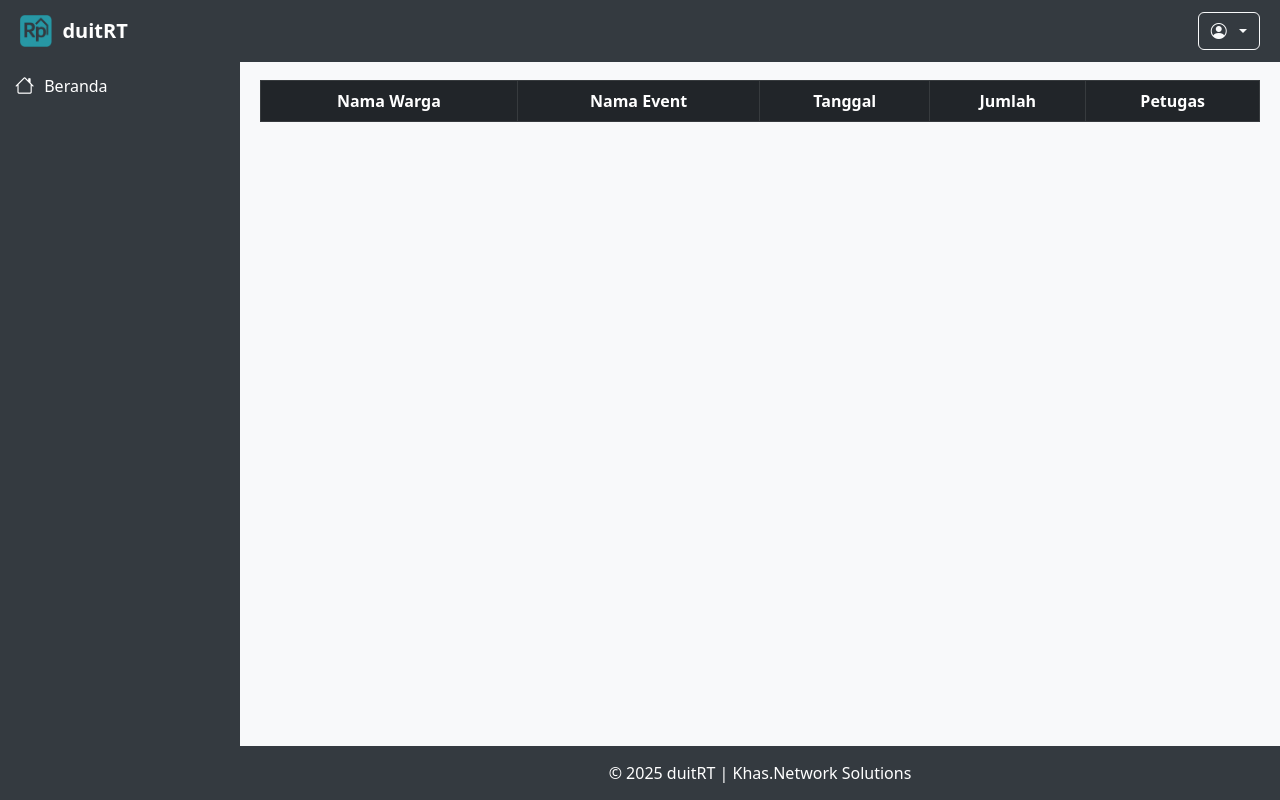
After one commit to khaskhasim/duitRT, a Flask app: page /laporan_iuran_event_per_warga in a window 1280 px wide. The commit adds this page. Run offline with Flask 3, Linux system fonts and the light colour scheme; lists and menus that the app fills with data are empty.

Commit message:
update v2

```diff
--- a/app.py
+++ b/app.py
@@ -193,6 +193,9 @@ def insert_default_users():
 def get_aktivitas_terkini(limit=10):
     zona_wib = timezone('Asia/Jakarta')
 
+    # Siapkan mapping telepon → nama
+    petugas_dict = {w.telepon: w.nama for w in Warga.query.with_entities(Warga.telepon, Warga.nama).all()}
+
     iuran_data = (
         db.session.query(
             Iuran.tanggal,
@@ -216,21 +219,20 @@ def get_aktivitas_terkini(limit=10):
         .all()
     )
 
-    # Gabungkan semua aktivitas
     semua = iuran_data + pengeluaran_data
-
-    # Ubah ke zona WIB & sortir berdasarkan waktu (terbaru di atas)
     semua.sort(key=lambda x: x.tanggal.astimezone(zona_wib), reverse=True)
 
     aktivitas = []
     for item in semua[:limit]:
         waktu = item.tanggal.astimezone(zona_wib).strftime('%d/%m/%Y %H:%M')
+        nama_petugas = petugas_dict.get(item.petugas, item.petugas or "-")
+
         if item.jenis == 'Iuran':
-            keterangan = f"💰 {item.nama} membayar iuran sebesar Rp {item.jumlah:,} oleh {item.petugas or '–'}"
+            keterangan = f"💰 {item.nama} membayar iuran sebesar Rp {item.jumlah:,} oleh {nama_petugas}"
             warna = "success"
             ikon = "bi-cash-coin"
         else:
-            keterangan = f"🧾 Pengeluaran: {item.nama} sebesar Rp {item.jumlah:,} oleh {item.petugas or '–'}"
+            keterangan = f"🧾 Pengeluaran: {item.nama} sebesar Rp {item.jumlah:,} oleh {nama_petugas}"
             warna = "danger"
             ikon = "bi-credit-card-2-front"
 
@@ -242,7 +244,6 @@ def get_aktivitas_terkini(limit=10):
         })
 
     return aktivitas
-
 
 
 @app.route('/')
@@ -292,12 +293,15 @@ def logout():
 def inject_datetime():
     return dict(datetime=datetime, date=date)
 
+
 @app.route('/dashboard')
 def dashboard():
     if 'role' not in session:
         return redirect(url_for('login'))
 
     role = session.get('role')
+    bulan_ini = datetime.now(timezone('Asia/Jakarta')).month
+    tahun_ini = datetime.now(timezone('Asia/Jakarta')).year
 
     if role == 'admin':
         total_warga = db.session.query(func.count(Warga.id)).scalar() or 0
@@ -309,9 +313,6 @@ def dashboard():
 
         total_pengeluaran = db.session.query(func.sum(Pengeluaran.jumlah)).scalar() or 0
         sisa_kas = total_iuran - total_pengeluaran
-
-        bulan_ini = datetime.now(timezone('Asia/Jakarta')).month
-        tahun_ini = datetime.now(timezone('Asia/Jakarta')).year
 
         iuran_bulan_ini = db.session.query(func.sum(Iuran.jumlah)).filter(
             extract('month', Iuran.tanggal) == bulan_ini,
@@ -365,10 +366,6 @@ def dashboard():
 
         aktivitas_terkini = get_aktivitas_terkini()
 
-        bulan_ini = datetime.now(timezone('Asia/Jakarta')).month
-        tahun_ini = datetime.now().year
-
-        # Grafik mingguan pemasukan dan pengeluaran
         from collections import defaultdict
         mingguan_iuran = defaultdict(int)
         mingguan_pengeluaran = defaultdict(int)
@@ -419,26 +416,54 @@ def dashboard():
         iuran_event_user = db.session.query(func.sum(IuranEvent.jumlah)).filter_by(warga_id=warga.id).scalar() or 0
         total_iuran_user = iuran_user + iuran_event_user
 
-        # Histori iuran per bulan
-        histori = db.session.query(
-            extract('year', Iuran.tanggal).label('tahun'),
-            extract('month', Iuran.tanggal).label('bulan'),
-            func.sum(Iuran.jumlah).label('jumlah_reguler'),
-            func.coalesce(func.sum(IuranEvent.jumlah), 0).label('jumlah_event')
-        ).outerjoin(IuranEvent, Iuran.warga_id == IuranEvent.warga_id).filter(
-            Iuran.warga_id == warga.id
-        ).group_by('tahun', 'bulan').order_by('tahun', 'bulan').all()
+        total_iuran_reguler = db.session.query(func.sum(Iuran.jumlah)).scalar() or 0
+        total_iuran_event = db.session.query(func.sum(IuranEvent.jumlah)).scalar() or 0
+        total_iuran = total_iuran_reguler + total_iuran_event
+        total_pengeluaran = db.session.query(func.sum(Pengeluaran.jumlah)).scalar() or 0
+        sisa_kas = total_iuran - total_pengeluaran
+
+        aktivitas_terkini = get_aktivitas_terkini()
+
+        from collections import defaultdict
+        mingguan_iuran = defaultdict(int)
+        mingguan_pengeluaran = defaultdict(int)
+
+        iurans = Iuran.query.filter(
+            extract('month', Iuran.tanggal) == bulan_ini,
+            extract('year', Iuran.tanggal) == tahun_ini
+        ).all()
+
+        pengeluarans = Pengeluaran.query.filter(
+            extract('month', Pengeluaran.tanggal) == bulan_ini,
+            extract('year', Pengeluaran.tanggal) == tahun_ini
+        ).all()
+
+        for i in iurans:
+            minggu = ((i.tanggal.day - 1) // 7) + 1
+            mingguan_iuran[minggu] += i.jumlah
+
+        for p in pengeluarans:
+            minggu = ((p.tanggal.day - 1) // 7) + 1
+            mingguan_pengeluaran[minggu] += p.jumlah
+
+        labels = [f"Minggu {i}" for i in range(1, 6)]
+        data_iuran = [mingguan_iuran[i] for i in range(1, 6)]
+        data_pengeluaran = [mingguan_pengeluaran[i] for i in range(1, 6)]
 
         return render_template('dashboard_user.html',
             nama=warga.nama,
-            total_iuran_user=total_iuran_user,
-            histori=histori
+            total_iuran=total_iuran,
+            total_pengeluaran=total_pengeluaran,
+            sisa_kas=sisa_kas,
+            aktivitas_terkini=aktivitas_terkini,
+            labels=labels,
+            data_iuran=data_iuran,
+            data_pengeluaran=data_pengeluaran
         )
 
     else:
         flash("Peran tidak dikenali", "danger")
         return redirect(url_for('logout'))
-
 
 
 @app.route('/input_iuran_petugas', methods=['GET', 'POST'])
@@ -522,13 +547,15 @@ def input_iuran_petugas():
     return render_template('input_iuran_petugas.html')
 
 
-
 @app.route('/daftar_iuran')
 def daftar_iuran():
-
-
     iurans = Iuran.query.order_by(Iuran.tanggal.desc()).all()
-    return render_template('daftar_iuran.html', iurans=iurans)
+
+    # Buat mapping nomor telepon => nama
+    telepon_to_nama = {w.telepon: w.nama for w in Warga.query.all()}
+
+    return render_template('daftar_iuran.html', iurans=iurans, telepon_to_nama=telepon_to_nama)
+
 
 @app.route('/iuran/edit/<int:id>', methods=['GET', 'POST'])
 def edit_iuran(id):
@@ -681,22 +708,25 @@ def laporan_input_petugas():
     bulan = request.args.get('bulan', default=date.today().month, type=int)
     tahun = request.args.get('tahun', default=date.today().year, type=int)
 
-    # Ambil semua iuran bulan dan tahun tertentu
+    # Awal dan akhir bulan
     awal_bulan = date(tahun, bulan, 1)
     akhir_bulan = date(tahun, bulan, calendar.monthrange(tahun, bulan)[1])
 
+    # Ambil iuran dalam rentang waktu tersebut
     iurans = Iuran.query.filter(Iuran.tanggal.between(awal_bulan, akhir_bulan)).all()
 
-    # Mapping petugas → minggu → total
+    # Ambil semua warga sebagai referensi nomor → nama
+    warga_map = {w.telepon: w.nama for w in Warga.query.all()}
+
     from collections import defaultdict
-    data = defaultdict(lambda: defaultdict(int))
+    data = defaultdict(lambda: defaultdict(int))  # {petugas_nama: {minggu_ke: total}}
 
     for iuran in iurans:
-        # ❗ Gunakan petugas dari field Iuran.petugas, bukan warga.username
-        petugas = iuran.petugas or "Tidak Diketahui"
+        telepon_petugas = iuran.petugas or 'Tidak Diketahui'
+        nama_petugas = warga_map.get(telepon_petugas, telepon_petugas)
 
         minggu_ke = ((iuran.tanggal.day - 1) // 7) + 1
-        data[petugas][minggu_ke] += iuran.jumlah
+        data[nama_petugas][minggu_ke] += iuran.jumlah
 
     minggu_labels = [f"Minggu {i}" for i in range(1, 6)]
 
@@ -707,6 +737,7 @@ def laporan_input_petugas():
         tahun=tahun,
         datetime=datetime
     )
+
 
 
 @app.route('/admin')
@@ -765,42 +796,46 @@ def dashboard_admin():
 
 @app.route('/data_warga', methods=['GET', 'POST'])
 def data_warga():
+    if 'username' not in session or session.get('role') != 'admin':
+        flash("Akses ditolak", "danger")
+        return redirect(url_for('login'))
+
     if request.method == 'POST':
-        nama = request.form['nama']
-        nik = request.form.get('nik') or None
-        alamat = request.form.get('alamat') or None
-        telepon = request.form.get('telepon') or None
-        status = request.form.get('status', 'aktif')
-        username = request.form['username']
-        raw_password = request.form['password']
-
-        # Validasi unik username
-        if Warga.query.filter_by(username=username).first():
-            flash("Username sudah digunakan. Gunakan username lain.", "danger")
+        nama = request.form['nama'].strip()
+        nik = request.form['nik'].strip()
+        alamat = request.form['alamat'].strip()
+        telepon = request.form['telepon'].strip()
+        password = request.form['password']
+        role = request.form['role']
+
+        if not nama or not telepon or not password:
+            flash("Nama, Telepon, dan Password wajib diisi", "danger")
             return redirect(url_for('data_warga'))
 
-        # Hash password
-        hashed_pw = bcrypt.generate_password_hash(raw_password).decode('utf-8')
-
-        warga = Warga(
+        # Cek duplikasi nomor telepon
+        if Warga.query.filter_by(telepon=telepon).first():
+            flash("Nomor telepon sudah digunakan", "danger")
+            return redirect(url_for('data_warga'))
+
+        hashed_pw = bcrypt.generate_password_hash(password).decode('utf-8')
+
+        warga_baru = Warga(
             nama=nama,
             nik=nik,
             alamat=alamat,
             telepon=telepon,
-            status=status,
-            username=username,
             password=hashed_pw,
-            role='user'
+            role=role
         )
-        db.session.add(warga)
+        db.session.add(warga_baru)
         db.session.commit()
 
-        flash("Data warga berhasil disimpan", "success")
+        flash("✅ Warga berhasil ditambahkan", "success")
         return redirect(url_for('data_warga'))
 
-    # GET: tampilkan daftar warga
     wargas = Warga.query.order_by(Warga.nama).all()
-    return render_template('warga.html', wargas=wargas)
+    return render_template("warga.html", wargas=wargas)
+
 
 
 @app.route('/tambah_warga', methods=['POST'])
@@ -1280,22 +1315,46 @@ def hapus_user(id):
     flash('User berhasil dihapus', 'success')
     return redirect(url_for('manajemen_user'))
 
+
+
+
+
 @app.route('/iuran_saya')
 def iuran_saya():
-    if 'username' not in session or session.get('role') != 'user':
+    if 'telepon' not in session or session.get('role') != 'user':
         flash("Akses ditolak", "danger")
         return redirect(url_for('login'))
 
-    warga = Warga.query.filter_by(username=session['username']).first()
+    warga = Warga.query.filter_by(telepon=session['telepon']).first()
     if not warga:
         flash("Data warga tidak ditemukan", "danger")
-        return redirect(url_for('dashboard'))
-
-    iurans = Iuran.query.filter_by(warga_id=warga.id).order_by(Iuran.tanggal.desc()).all()
+        return redirect(url_for('logout'))
+
+    # Ambil filter bulan dan tahun
+    bulan = request.args.get('bulan', default=datetime.now().month, type=int)
+    tahun = request.args.get('tahun', default=datetime.now().year, type=int)
+
+    # Ambil iuran berdasarkan filter
+    iurans = Iuran.query.filter(
+        Iuran.warga_id == warga.id,
+        extract('month', Iuran.tanggal) == bulan,
+        extract('year', Iuran.tanggal) == tahun
+    ).order_by(Iuran.tanggal.desc()).all()
 
     total = sum(i.jumlah for i in iurans)
 
-    return render_template('iuran_saya.html', iurans=iurans, total=total)
+    # Mapping petugas (telepon) ke nama
+    warga_list = Warga.query.all()
+    wargas_dict = {w.telepon: w.nama for w in warga_list}
+
+    return render_template("iuran_saya.html",
+        iurans=iurans,
+        total=total,
+        bulan=bulan,
+        tahun=tahun,
+        datetime=datetime,
+        wargas_dict=wargas_dict
+    )
 
 
 @app.route('/input_iuran_event_petugas', methods=['GET', 'POST'])
@@ -1378,11 +1437,20 @@ def laporan_iuran_event():
     start_date = date(tahun, bulan, 1)
     end_date = date(tahun, bulan, calendar.monthrange(tahun, bulan)[1])
 
+    # Ambil data iuran event bulan ini
     iuran_event = IuranEvent.query.filter(
         IuranEvent.tanggal.between(start_date, end_date)
     ).order_by(IuranEvent.tanggal.asc()).all()
 
     total = sum(i.jumlah for i in iuran_event)
+
+    # Ambil mapping telepon → nama
+    warga_map = {w.telepon: w.nama for w in Warga.query.all()}
+
+    # Ubah field petugas menjadi nama (jika cocok)
+    for i in iuran_event:
+        if i.petugas in warga_map:
+            i.petugas = warga_map[i.petugas]
 
     daftar_event = db.session.query(IuranEvent.nama_event)\
         .distinct().order_by(IuranEvent.nama_event).all()
@@ -1421,6 +1489,31 @@ def hapus_iuran_event(id):
     db.session.commit()
     flash('Iuran Event berhasil dihapus', 'success')
     return redirect(url_for('laporan_iuran_event'))
+
+
+@app.route('/laporan_iuran_event_per_warga')
+def laporan_iuran_event_per_warga():
+    bulan = request.args.get('bulan', default=date.today().month, type=int)
+    tahun = request.args.get('tahun', default=date.today().year, type=int)
+
+    awal_bulan = date(tahun, bulan, 1)
+    akhir_bulan = date(tahun, bulan, calendar.monthrange(tahun, bulan)[1])
+
+    iuran_event = IuranEvent.query.filter(
+        IuranEvent.tanggal.between(awal_bulan, akhir_bulan)
+    ).order_by(IuranEvent.tanggal.asc()).all()
+
+    # Ambil daftar semua nomor telepon → nama petugas
+    warga_dict = {w.telepon: w.nama for w in Warga.query.all()}
+
+    return render_template('laporan_iuran_event_per_warga.html',
+        iuran_event=iuran_event,
+        bulan=bulan,
+        tahun=tahun,
+        warga_dict=warga_dict,
+        datetime=datetime
+    )
+
 
 
 
--- a/templates/base.html
+++ b/templates/base.html
@@ -160,9 +160,8 @@
 
   {% elif session['role'] == 'user' %}
     <div class="menu-title">Laporan</div>
-    <a href="{{ url_for('laporan') }}"><i class="bi bi-clipboard-check"></i><span class="sidebar-text">Riwayat Keuangan</span></a>
     <a href="{{ url_for('iuran_saya') }}"><i class="bi bi-graph-up"></i><span class="sidebar-text">Iuran Saya</span></a>
-    <a href="{{ url_for('laporan_iuran_event') }}"><i class="bi bi-graph-up"></i><span class="sidebar-text">Laporan Iuaran Event</span></a>
+    <a href="{{ url_for('laporan_iuran_event_per_warga') }}"><i class="bi bi-graph-up"></i><span class="sidebar-text">Laporan Iuaran Event</span></a>
 
   {% endif %}
 
--- a/templates/daftar_iuran.html
+++ b/templates/daftar_iuran.html
@@ -22,7 +22,7 @@
           <td>{{ i.warga.nama }}</td>
           <td>{{ i.tanggal.strftime('%d/%m/%Y') }}</td>
           <td>Rp {{ "{:,.0f}".format(i.jumlah) }}</td>
-          <td>{{ i.petugas or '-' }}</td>
+          <td>{{ telepon_to_nama.get(i.petugas, i.petugas or '-') }}</td>
           <td class="text-center">
             <a href="{{ url_for('edit_iuran', id=i.id) }}" class="btn btn-sm btn-warning me-1">
               <i class="bi bi-pencil-square"></i>
--- a/templates/edit_warga.html
+++ b/templates/edit_warga.html
@@ -39,10 +39,7 @@
         </div>
       </div>
 
-      <div class="col-md-6">
-        <label for="username" class="form-label">Username</label>
-        <input type="text" class="form-control" id="username" name="username" value="{{ warga.username }}" required>
-      </div>
+
 
       <div class="col-md-6">
         <label for="password" class="form-label">Password Baru (opsional)</label>
--- /dev/null
+++ b/templates/laporan_iuran_event_per_warga.html
@@ -0,0 +1,33 @@
+{% extends "base.html" %}
+{% block title %}Laporan Iuran Event per Warga{% endblock %}
+
+{% block content %}
+
+
+  <!-- Tabel Data -->
+  <div class="table-responsive">
+    <table class="table table-bordered table-striped table-hover align-middle">
+      <thead class="table-dark">
+        <tr class="text-center">
+          <th>Nama Warga</th>
+          <th>Nama Event</th>
+          <th>Tanggal</th>
+          <th>Jumlah</th>
+          <th>Petugas</th>
+        </tr>
+      </thead>
+      <tbody>
+        {% for i in iuran_event %}
+        <tr>
+          <td>{{ i.warga.nama }}</td>
+          <td>{{ i.nama_event }}</td>
+          <td>{{ i.tanggal.strftime('%d/%m/%Y') }}</td>
+          <td class="text-end">Rp {{ "{:,.0f}".format(i.jumlah) }}</td>
+          <td>{{ warga_dict[i.petugas]|default(i.petugas if i.petugas else '-') }}</td>
+        </tr>
+        {% endfor %}
+      </tbody>
+    </table>
+  </div>
+</div>
+{% endblock %}
--- a/templates/login.html
+++ b/templates/login.html
@@ -66,7 +66,7 @@
 
 <form method="POST">
   <div class="mb-3 text-start">
-        <label class="form-label">Username</label>
+    <label class="form-label">No. Telepon</label>
     <input type="text" name="username" class="form-control" required>
   </div>
   <div class="mb-3 text-start">
@@ -75,6 +75,7 @@
   </div>
   <button type="submit" class="btn btn-primary w-100">Masuk</button>
 </form>
+
   </div>
 
   <footer>
```
Also changed, not shown: models.py (added, +9 -0 lines), seed_admin.py (+22 -15 lines), templates/dashboard_user.html (+82 -7 lines), templates/iuran_saya.html (+36 -2 lines), templates/warga.html (+3 -7 lines), __init__.py (added). Lines whose indentation alone changed are shown as unchanged.
